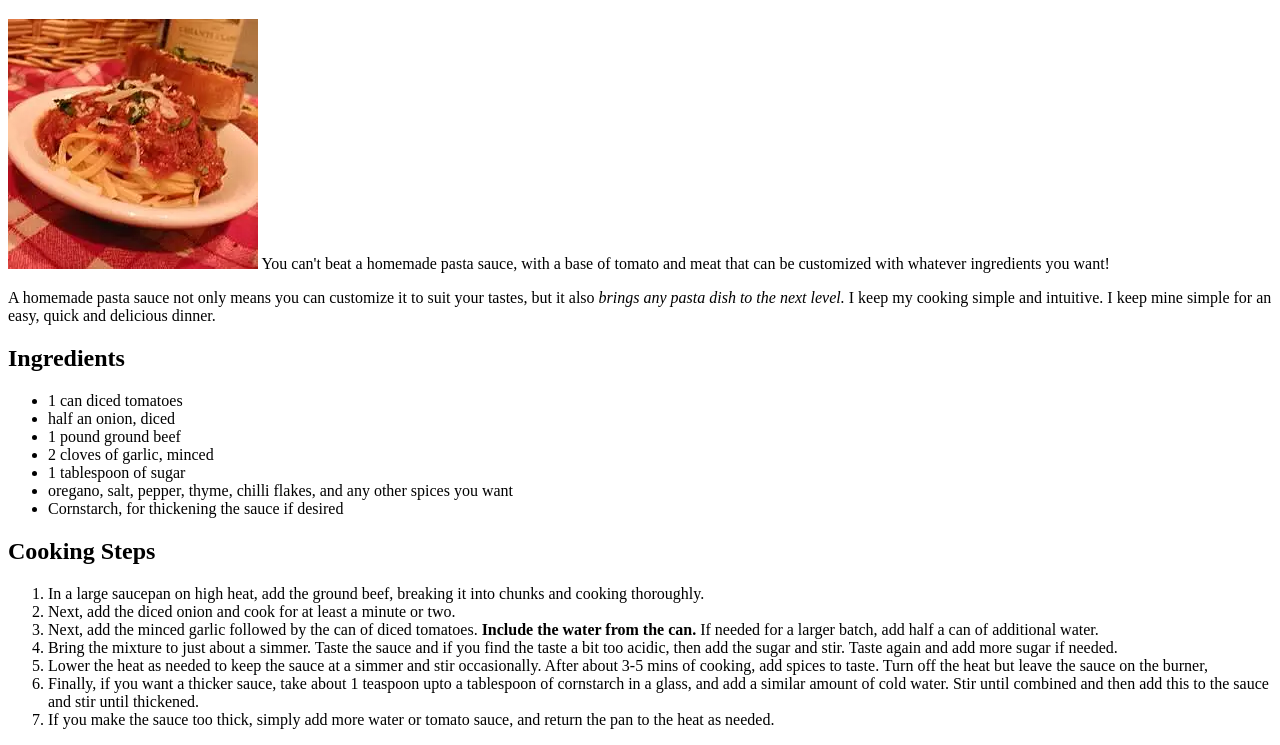
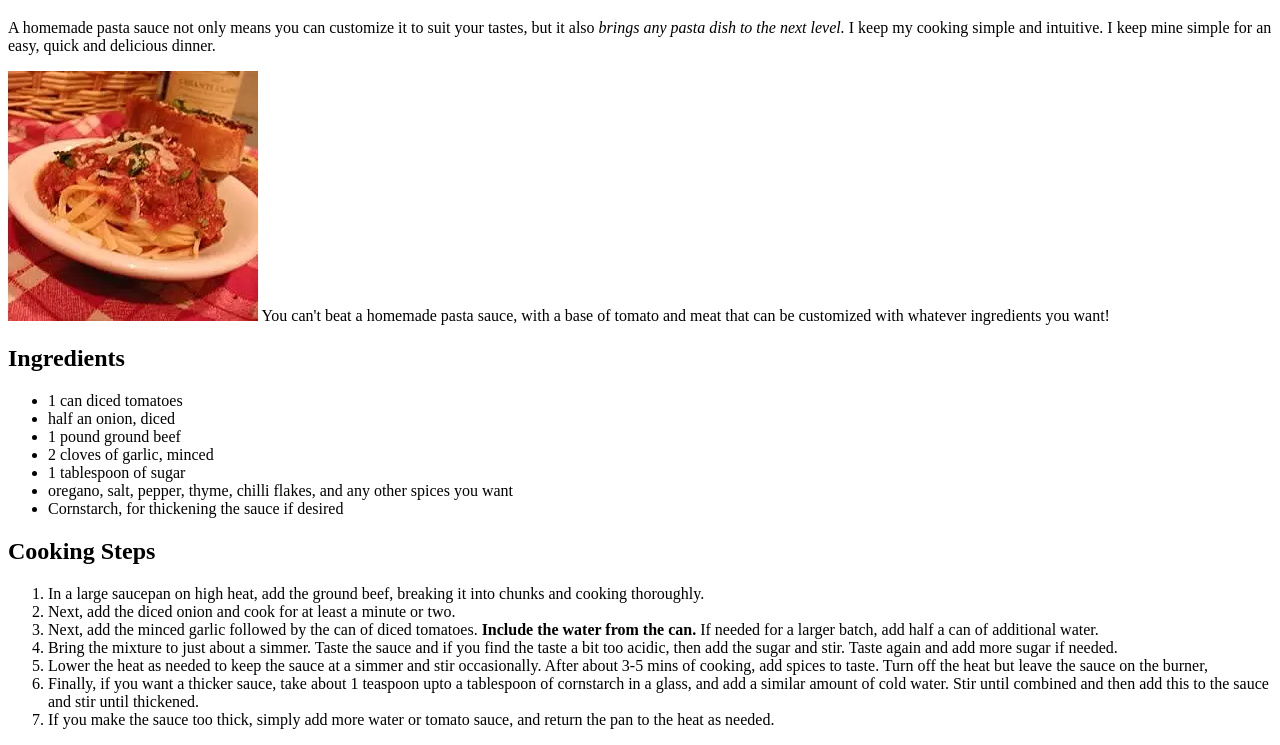
Before and after one commit to PlanetaryRose/odin-recipes, a plain HTML site: page recipes/pasta-sauce.html in a window 1280 px wide. Shown: the part 61-806 px from the top of the page. Drawn offline with Linux system fonts and the light colour scheme.

Commit message:
Edit pasta-sauce.html

```diff
--- a/recipes/pasta-sauce.html
+++ b/recipes/pasta-sauce.html
@@ -8,11 +8,11 @@
     <body>
 
         <h1>Homemade Pasta Sauce</h1>
+            <p>A homemade pasta sauce not only means you can customize it to suit your tastes, but it also <em>brings any pasta dish to the next level.</em>
+            I keep my cooking simple and intuitive. I keep mine simple for an easy, quick and delicious dinner.</p>
             <img src="pasta-sauce.webp" alt="A plate of pasta with meat and tomato based sauce on top"><!--Placeholder image until I can get a picture of mine-->
             You can't beat a homemade pasta sauce, with a base of tomato and meat that can be customized with whatever ingredients you want!
-            <p>A homemade pasta sauce not only means you can customize it to suit your tastes, but it also <em>brings any pasta dish to the next level.</em>
-            I keep my cooking simple and intuitive. I keep mine simple for an easy, quick and delicious dinner.
-        </p>
+
         <h2>Ingredients</h2>
             <ul>
                 <li>1 can diced tomatoes</li>
```
